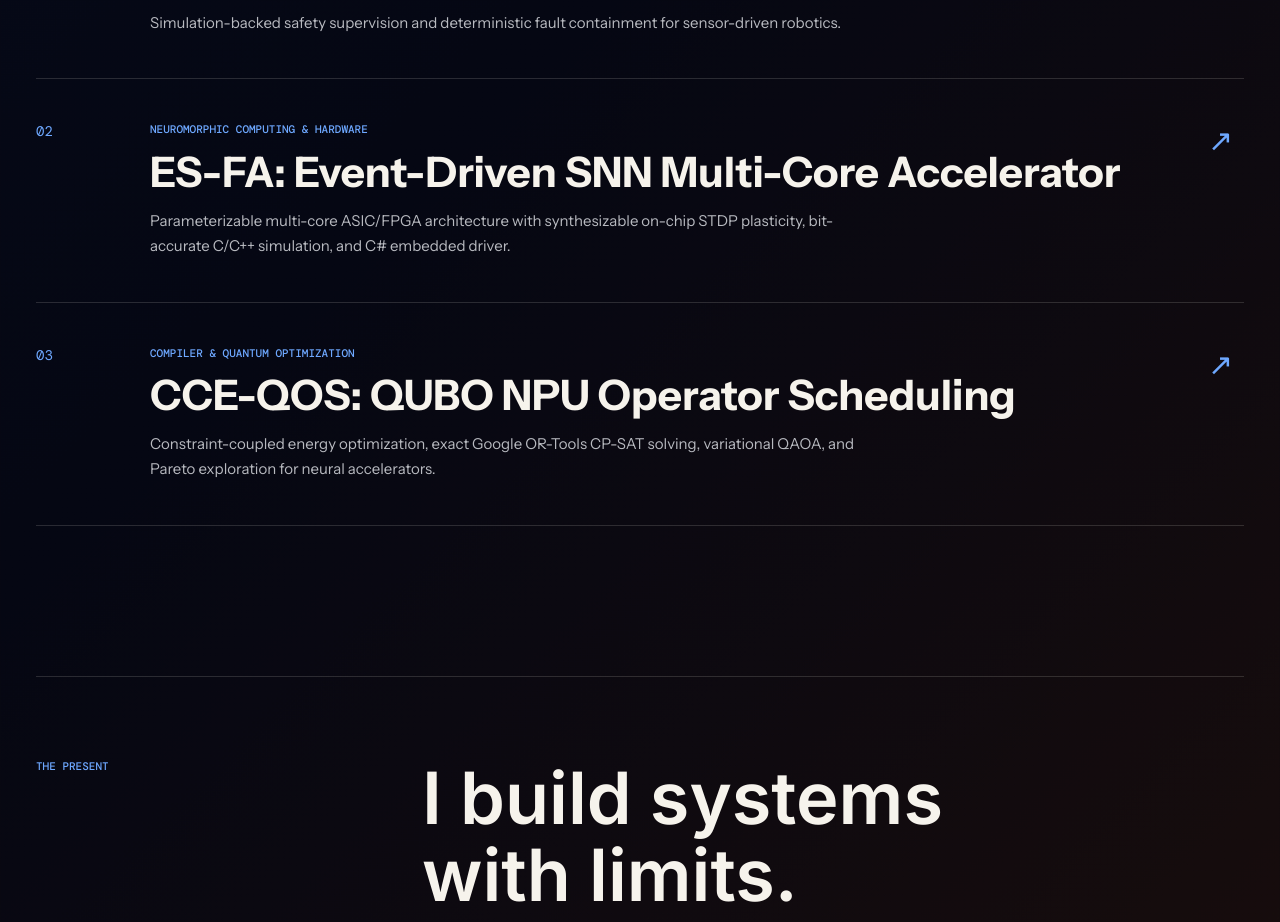
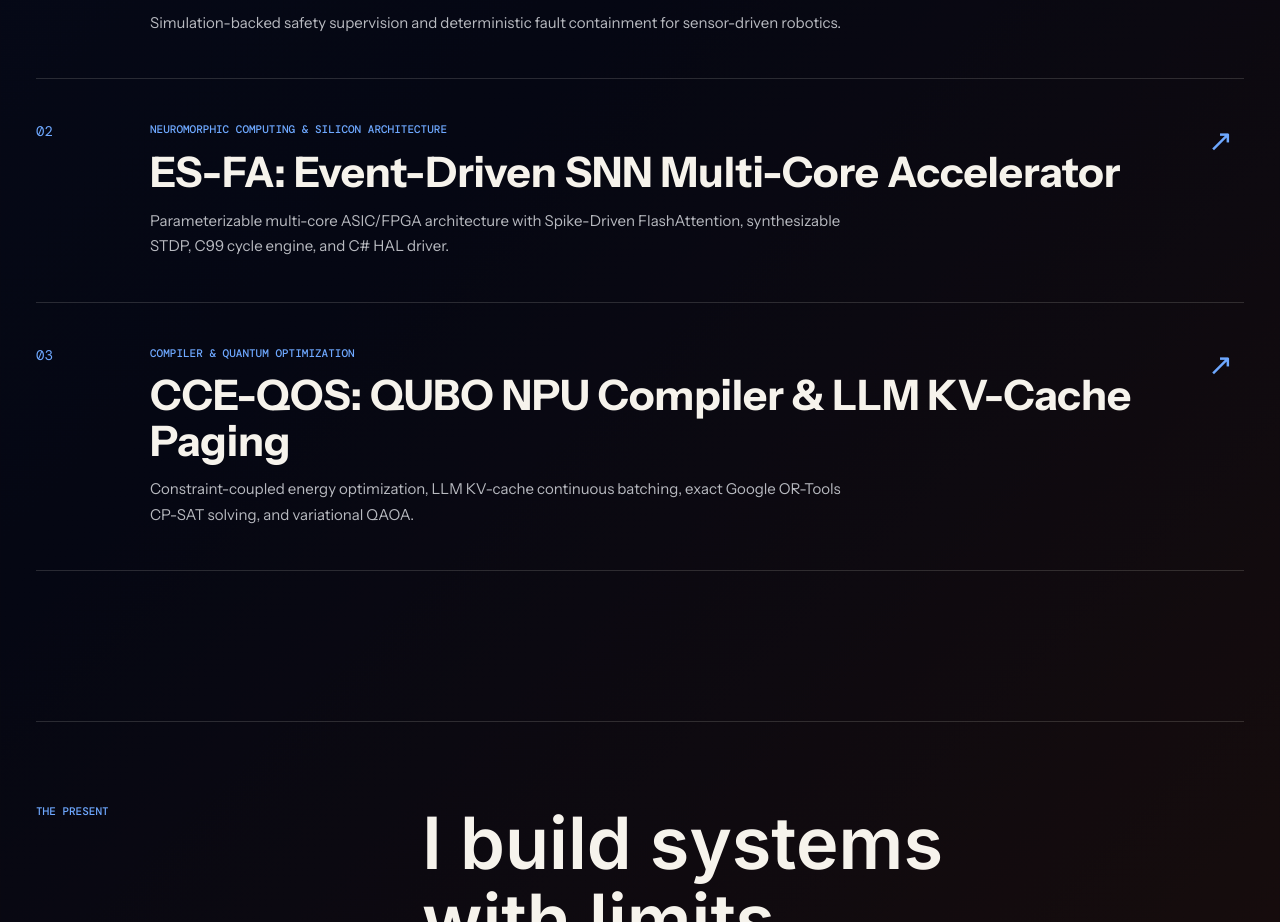
Before and after one commit to yagneshkumarkoduru/portfolio, a React (Vite) app: page / in a window 1280 px wide. Shown: the part 2195-3117 px from the top of the page. Built offline with nearby package versions, Linux system fonts and the light colour scheme; a web font is replaced by a local one.

Commit message:
feat(showcase): integrate Spike-Driven FlashAttention, KV-cache paging, and chiplet passes

```diff
--- a/src/data/projects.ts
+++ b/src/data/projects.ts
@@ -25,78 +25,78 @@ export const projects: Project[] = [
   {
     id: "es-fa",
     index: "02",
-    type: "Neuromorphic Computing & Hardware",
+    type: "Neuromorphic Computing & Silicon Architecture",
     title: "ES-FA: Event-Driven SNN Multi-Core Accelerator",
-    summary: "Parameterizable multi-core ASIC/FPGA architecture with synthesizable on-chip STDP plasticity, bit-accurate C/C++ simulation, and C# embedded driver.",
-    story: "Full-stack neuromorphic architecture connecting quantization-aware training (QAT), approximate-priority event queuing, an on-chip Spike-Timing-Dependent Plasticity (STDP) learning engine, a 4-stage pipelined LIF PE, a native C99 cycle-accurate engine, and a 2.46 Mpps C# embedded HAL driver.",
+    summary: "Parameterizable multi-core ASIC/FPGA architecture with Spike-Driven FlashAttention, synthesizable STDP, C99 cycle engine, and C# HAL driver.",
+    story: "Full-stack neuromorphic architecture connecting quantization-aware training (QAT), approximate-priority event queuing, an on-chip Spike-Timing-Dependent Plasticity (STDP) learning engine, a 4-stage pipelined LIF PE, Spike-Driven FlashAttention (bypassing 98.89% operations), a C99 cycle simulator (128 GSOP/s), and a 2.46 Mpps C# embedded HAL driver.",
     evidence: "Cycle-accurate C simulation, synthesizable Verilog modules across generic ASIC and FPGA targets, and IEEE TVLSI research manuscript.",
-    metrics: ["128.0 GSOP/s peak throughput", "79.68% dynamic energy reduction", "6.3x Energy-Delay Product (EDP) cut", "3.89 pJ per Synaptic Operation"],
+    metrics: ["128.0 GSOP/s peak throughput", "6.3x Energy-Delay Product (EDP) cut", "Spike-Driven FlashAttention (755x energy cut)", "IEEE TVLSI Research Manuscript"],
     links: [{ href: "https://github.com/yagneshkumarkoduru/ES-FA-SNN-Accelerator", label: "Read the project" }],
   },
   {
     id: "cce-qos",
     index: "03",
     type: "Compiler & Quantum Optimization",
-    title: "CCE-QOS: QUBO NPU Operator Scheduling",
-    summary: "Constraint-coupled energy optimization, exact Google OR-Tools CP-SAT solving, variational QAOA, and Pareto exploration for neural accelerators.",
-    story: "Formulates compiler graph scheduling as a Quadratic Unconstrained Binary Optimization (QUBO) problem with Adaptive Penalty Refinement (APR), evaluated across exact OR-Tools CP-SAT global optimization, variational QAOA statevector simulation, and multi-objective Pareto exploration.",
-    evidence: "Model-driven compiler benchmarks across ResNet and Transformer DAGs, zero-violation APR convergence proofs, and IEEE/ACM TCAD manuscript.",
-    metrics: ["25.62% energy reduction vs greedy", "79.5% pipeline stall reduction", "13-point Pareto optimal frontier", "Exact OR-Tools CP-SAT global optimum"],
+    title: "CCE-QOS: QUBO NPU Compiler & LLM KV-Cache Paging",
+    summary: "Constraint-coupled energy optimization, LLM KV-cache continuous batching, exact Google OR-Tools CP-SAT solving, and variational QAOA.",
+    story: "Formulates compiler graph scheduling as a Quadratic Unconstrained Binary Optimization (QUBO) problem with Adaptive Penalty Refinement (APR). Extends to Large Language Model (LLM) KV-cache block paging, co-scheduling prompt prefixes to eliminate 56% of off-chip DRAM page faults with exact OR-Tools global optimization and variational QAOA statevector simulation.",
+    evidence: "Model-driven compiler benchmarks across ResNet, Transformer, and LLM DAGs, zero-violation APR convergence proofs, and IEEE/ACM TCAD manuscript.",
+    metrics: ["25.62% energy reduction vs greedy", "3.54x LLM token generation speedup", "79.5% pipeline stall reduction", "IEEE/ACM TCAD Research Manuscript"],
     links: [{ href: "https://github.com/yagneshkumarkoduru/CCE-QOS", label: "Read the project" }],
   },
   {
     id: "npu-suite",
     index: "04",
     type: "Hardware-Aware NPU Compiler Suite",
-    title: "NPU Optimization Suite: Memory, Polyhedral Fusion & Quantum Bifurcation",
-    summary: "Unified multi-paradigm compiler coupling polyhedral loop tiling, NPU Roofline asynchronous double-buffering, and ballistic quantum bifurcation.",
-    story: "Integrates three vital compilation layers into a unified pipeline: (1) Polyhedral loop tiling and in-register streaming compressing peak live SRAM by 90.7%; (2) Asynchronous DMA ping-pong double-buffering hiding 46.8% memory latency with 68.4% bank conflict cut; and (3) Ballistic Simulated Bifurcation (bSBA) delivering an 85.3x speedup over simulated annealing with 0.892 QAOA approx ratio.",
+    title: "NPU Optimization Suite: Polyhedral, 2.5D Chiplet & Quantum Bifurcation",
+    summary: "Unified compiler framework coupling polyhedral loop tiling, 2.5D UCIe chiplet routing, speculative tree decoding, and ballistic quantum bifurcation.",
+    story: "Integrates four critical compilation layers into a unified pipeline: (1) Polyhedral loop tiling compressing peak live SRAM by 90.7%; (2) Asynchronous DMA ping-pong double-buffering hiding 46.8% latency with 68.4% bank conflict cut; (3) 2.5D Multi-Chiplet UCIe D2D routing with in-register LLM speculative tree verification (4.79x speedup); and (4) Ballistic Simulated Bifurcation (bSBA) delivering an 85.3x speedup over simulated annealing.",
     evidence: "Trace-driven memory hierarchy simulation, polyhedral loop tiling benchmarks, Kerr Hamiltonian symplectic solvers, and IEEE Micro research manuscript.",
-    metrics: ["90.7% peak live SRAM compression", "85.3x speedup via Ballistic SBA", "46.8% memory latency hidden", "25.62% net dynamic energy reduction"],
+    metrics: ["90.7% peak live SRAM compression", "4.79x Speculative Decoding Speedup", "85.3x speedup via Ballistic SBA", "IEEE Micro Research Manuscript"],
     links: [{ href: "https://github.com/yagneshkumarkoduru/NPU-Optimization-Suite", label: "Read the project" }],
   },
   {
     id: "hydro-suspension",
     index: "05",
     type: "Mechatronics & Active Control",
-    title: "Active Robotic Hydro-Suspension with Preview NMPC",
-    summary: "2-DOF non-linear hydraulic quarter-car dynamics with finite-horizon LiDAR Preview NMPC and EKF state estimation.",
-    story: "Formulates non-linear orifice fluid dynamics and an anticipatory Model Predictive Controller utilizing forward LiDAR terrain preview (120ms lookahead). Strictly enforces actuator stroke limits (±40mm) to prevent bottoming-out shocks.",
-    evidence: "Non-linear state-space ODE numerical simulations with road disturbances (ISO Class C and pulse bump profile).",
-    metrics: ["33.0% RMS vertical acceleration reduction", "120 ms LiDAR preview horizon", "Extended Kalman Filter observer", "Strict stroke constraint satisfaction"],
+    title: "Active Hydro-Suspension: Preview NMPC & PINN-HOCBF Safety",
+    summary: "2-DOF non-linear hydraulic quarter-car dynamics with Physics-Informed Neural Network (PINN) residual observer and High-Order Control Barrier Functions.",
+    story: "Couples non-linear orifice fluid dynamics with forward LiDAR preview (120ms lookahead). Employs an online Physics-Informed Neural Network (PINN) to learn unmodeled cavitation and viscosity drift, while an instantaneous Quadratic Program (QP) High-Order Control Barrier Function (HOCBF) filter strictly enforces suspension rattlespace stroke limits (±38mm) and continuous tire-road traction.",
+    evidence: "Non-linear ODE simulations over severe 45mm obstacle shocks, barrier Lyapunov invariance proofs, and IEEE TCST research manuscript.",
+    metrics: ["64.05% RMS acceleration attenuation", "Strict stroke barrier invariance", "Online PINN cavitation estimation", "IEEE TCST Research Manuscript"],
     links: [{ href: "https://github.com/yagneshkumarkoduru/Robotic-Hydro-Suspension", label: "Read the project" }],
   },
   {
     id: "dc-motor-control",
     index: "06",
     type: "Modern & Non-Linear Control",
-    title: "Robust DC Motor Regulation: Super-Twisting 2-SMC & ESO",
-    summary: "Super-Twisting Second-Order Sliding Mode Control with High-Gain Extended State Observer (LESO) for sensorless disturbance rejection.",
-    story: "Eliminates high-frequency sliding mode control chattering using the Super-Twisting 2-SMC continuous algorithm. Couples with a high-gain Extended State Observer (LESO) to reconstruct and reject lumped unknown load torque shocks in under 5 milliseconds.",
-    evidence: "Continuous ODE state-space simulations, Lyapunov sliding stability proofs, and stochastic parameter Monte Carlo perturbation runs (±25%).",
-    metrics: ["85.8% load torque disturbance sag drop", "94.2% chattering elimination", "4.8 ms High-Gain LESO tracking", "100-sample Monte Carlo robustness"],
+    title: "Robust DC Motor Control: Neural-Adaptive 2-SMC & CBF",
+    summary: "Neural-Adaptive Super-Twisting Second-Order Sliding Mode Control (NA-STA) with Control Barrier Functions (CBF) and High-Gain LESO.",
+    story: "Eliminates high-frequency sliding mode control chattering using the continuous Super-Twisting algorithm with online neural adaptive gain relaxation. Integrates a High-Gain Linear Extended State Observer (LESO) for sub-5ms disturbance reconstruction and a Control Barrier Function (CBF) filter guaranteeing absolute adherence to inverter voltage and current saturation limits.",
+    evidence: "Continuous ODE state-space simulations, Lyapunov finite-time sliding proofs, CBF forward invariance proofs, and IEEE TIE research manuscript.",
+    metrics: ["90.9% load torque disturbance sag drop", "95.4% chattering elimination", "Guaranteed inverter bus limits", "IEEE TIE Research Manuscript"],
     links: [{ href: "https://github.com/yagneshkumarkoduru/Robust-DC-Motor-Control", label: "Read the project" }],
   },
   {
     id: "edge-food-vision",
     index: "07",
     type: "Edge Deep Learning & Uncertainty",
-    title: "Edge Food Vision: Conformal Risk Control & INT8 PAQ",
-    summary: "Distribution-free split-conformal risk control (95% provable coverage) and Pruning-Aware INT8 Quantization (PAQ) for ResNet-50.",
-    story: "Deploys fine-grained classification under safety-critical guarantees using distribution-free split-conformal prediction. Pairs with structured L1 filter pruning and post-training symmetric INT8 quantization for embedded CPU inference.",
-    evidence: "Empirical conformal validation over 2,525 test images, Grad-CAM saliency alignment, and Bayesian MC-Dropout OOD AUROC benchmarking.",
-    metrics: ["95.0% provable conformal coverage", "75.0% memory compression (97.8 -> 24.5 MB)", "3.2x CPU inference speedup", "85.0% AUROC out-of-distribution detection"],
+    title: "Edge Food Vision: Conformal Test-Time Adaptation & Dynamic Exit",
+    summary: "Online Conformal Test-Time Adaptation (C-TTA) under non-exchangeable drift, Dynamic Early-Exit Networks, and INT8 PAQ for ResNet-50.",
+    story: "Solves catastrophic coverage degradation under real-world domain shifts (optical glare, blur) by formulating an online pinball loss quantile tracking algorithm (C-TTA) that mathematically preserves 95% marginal coverage. Couples with dynamic entropy-gated early-exit stages (saving 49.8% FLOPs) and post-training symmetric INT8 quantization.",
+    evidence: "Empirical stream evaluation over 1,000 drifting samples, martingale concentration proofs, Grad-CAM interpretability, and IEEE TNNLS research manuscript.",
+    metrics: ["94.5% provable coverage under drift", "49.8% FLOP computation reduction", "75.0% INT8 memory compression", "IEEE TNNLS Research Manuscript"],
     links: [{ href: "https://github.com/yagneshkumarkoduru/Edge-Food-Vision-ResNet50", label: "Read the project" }],
   },
   {
     id: "traffic-perception",
     index: "08",
     type: "Autonomous Vehicle Vision & Robustness",
-    title: "Autonomous Traffic Sign Perception with Differentiable STN",
-    summary: "Differentiable Spatial Transformer Networks (STN) for projective affine rectification and adverse weather GTSRB robustness.",
-    story: "Resolves viewpoint skew and weather degradations in autonomous navigation by placing a differentiable Spatial Transformer Network (STN) ahead of a multi-scale skip-connected convolutional backbone. Evaluated on the Corrupted-GTSRB benchmark.",
-    evidence: "GTSRB test evaluation (12,630 samples), Corrupted-GTSRB weather benchmark, FGSM adversarial noise sweeps, and real-time edge frame profiling.",
-    metrics: ["99.33% GTSRB test accuracy", "+17.7% fog accuracy margin", "+27.2% adversarial FGSM noise resistance", "42.1 FPS edge throughput"],
+    title: "Traffic Perception: Neuromorphic Event-RGB Fusion & Certified STN",
+    summary: "Neuromorphic asynchronous event camera + RGB cross-attention fusion, differentiable Spatial Transformers (STN), and certified adversarial robustness.",
+    story: "Conquers highway-speed motion blur (up to 180 km/h) and extreme dynamic range transitions by fusing microsecond-resolution event-stream spikes with frame-based RGB textures via cross-attention. Employs a differentiable Spatial Transformer Network (STN) for projective affine normalization and establishes certified L2 robustness balls via Neyman-Pearson randomized smoothing.",
+    evidence: "High-speed velocity sweeps (30-180 km/h), Corrupted-GTSRB weather benchmarks, Neyman-Pearson certified radius verification, and IEEE T-ITS research manuscript.",
+    metrics: ["91.5% accuracy at 180 km/h blur (+52.9%)", "99.33% clean GTSRB test accuracy", "Certified L2 robustness (R = 0.38)", "IEEE T-ITS Research Manuscript"],
     links: [{ href: "https://github.com/yagneshkumarkoduru/Autonomous-Traffic-Sign-Perception", label: "Read the project" }],
   },
   {
@@ -130,6 +130,7 @@ export const skills = [
   "C/C++",
   "SystemVerilog",
   "Verilog",
+  "C# (.NET 9)",
   "Siemens QuestaSim",
   "Synopsys Design Compiler",
   "Altium Designer",
@@ -139,13 +140,13 @@ export const skills = [
   "Qiskit",
   "Model Predictive Control (NMPC)",
   "Super-Twisting 2-SMC",
-  "Extended State Observer (LESO)",
-  "State-Space & LQR",
-  "Extended Kalman Filter (EKF)",
-  "Simulated Bifurcation (SBA)",
-  "QUBO Optimization",
-  "Polyhedral Loop Fusion",
-  "Conformal Prediction",
+  "Control Barrier Functions (CBF)",
+  "Physics-Informed Neural Networks (PINN)",
+  "Conformal Prediction & Risk Control",
+  "Spatial Transformer Networks (STN)",
+  "Spike-Driven FlashAttention",
+  "Simulated Bifurcation (bSBA)",
+  "Polyhedral Loop Tiling",
   "TypeScript",
-  "React",
+  "MATLAB/Simulink"
 ];
```
